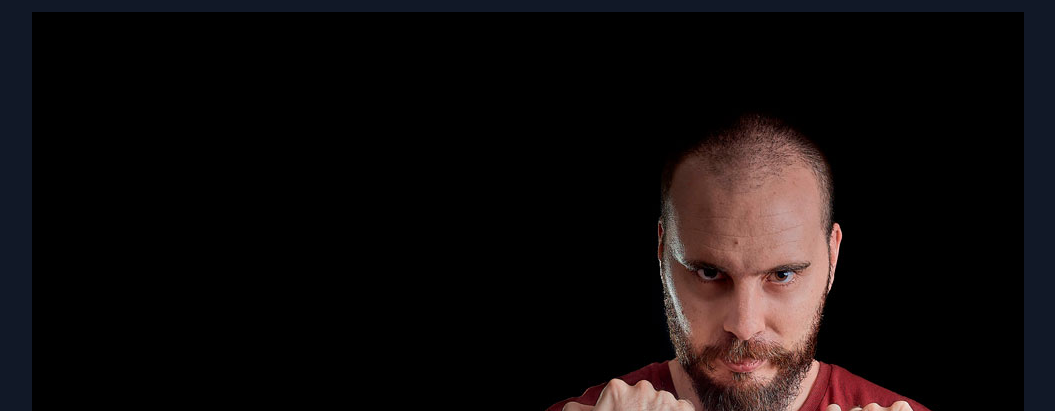
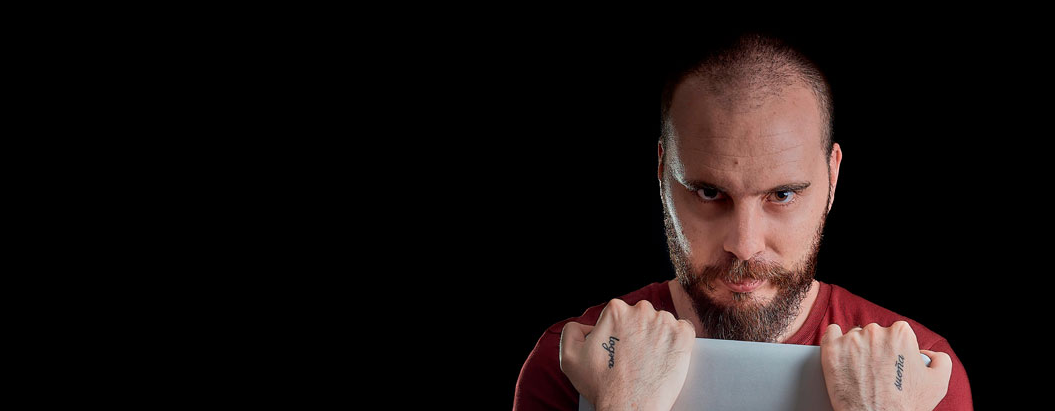
Before and after one commit to Omar-sv88/omarsantos.dev, an Astro site: page / in a window 1280 px wide. Shown: the part 76-487 px from the top of the page, without its empty margins (112-1167 px from the left). Built offline with nearby package versions, Linux system fonts and the light colour scheme; Astro itself is replaced by a stand-in of ours.

Commit message:
Change default bg color to black and remove hero margin top

```diff
--- a/src/layouts/PageLayout.astro
+++ b/src/layouts/PageLayout.astro
@@ -11,7 +11,7 @@ import Footer from '../components/Footer.astro'
 		<meta name='generator' content={Astro.generator} />
 		<title>Omar Santos - Full Stack Developer</title>
 	</head>
-	<body class='bg-gray-900'>
+	<body class='bg-black'>
 		<main class='md:max-w-5xl mx-auto px-4'>
 			<Navigation />
 
--- a/src/pages/index.astro
+++ b/src/pages/index.astro
@@ -82,7 +82,7 @@ const abilities = [
 ---
 
 <PageLayout>
-	<section class='hero mb-20 pt-20 lg:mb-4 bg-black w-full'>
+	<section class='hero mb-20 lg:mb-4 bg-black w-full'>
 		<div class='lg:relative container mx-auto px-8'>
 			<header class='flex items-center justify-center lg:justify-end'>
 				<Image
```
